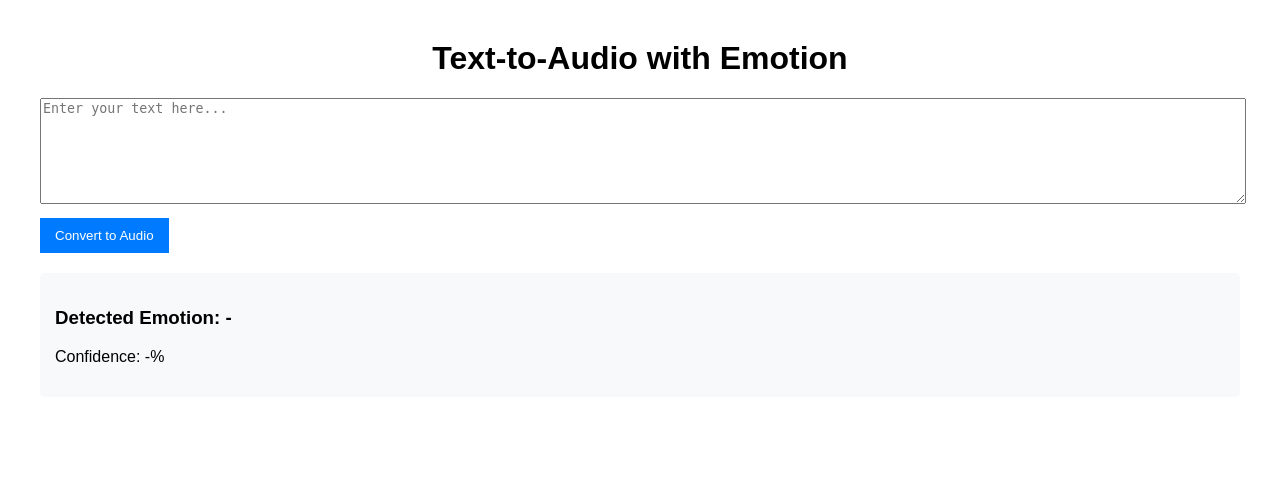
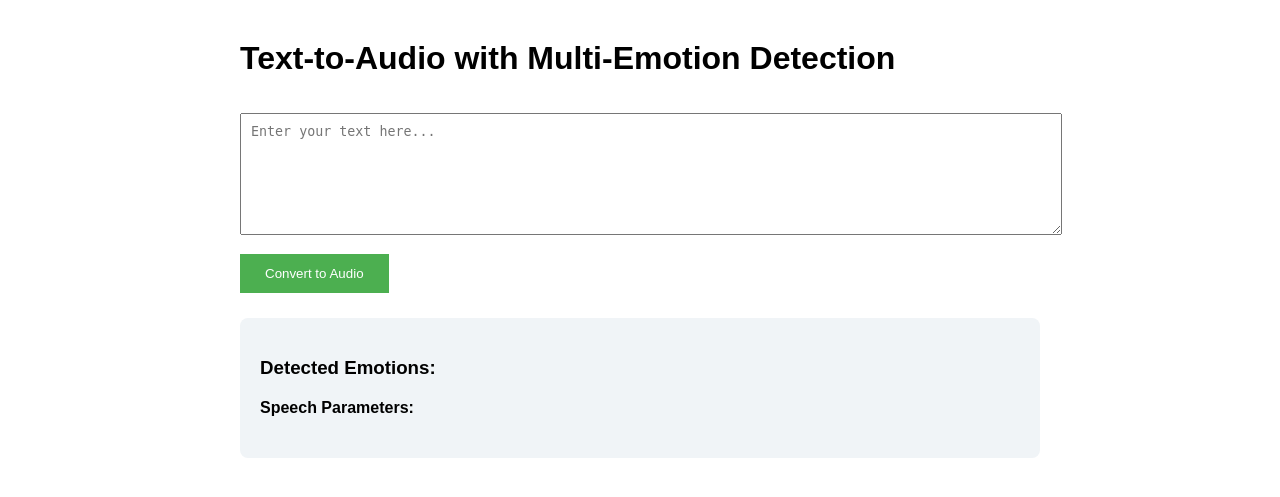
Before and after one commit to Prasad-Dalvi/Samvadini-ASEP2_2024-25, a Flask app: page / in a window 1280 px wide. Shown: the top 497 px of the page. Run offline with Flask 3, Linux system fonts and the light colour scheme; parts of the project's set-up code (start-up, migrations or seed data) failed here and were passed over.

Commit message:
g11 update-1

```diff
--- a/g11/app.py
+++ b/g11/app.py
@@ -1,61 +1,76 @@
+# app.py
 from flask import Flask, request, jsonify, render_template
 import pyttsx3
 from emotion_detection import detect_emotion
 
-# Initialize Flask app
 app = Flask(__name__)
 
-# Home route - serves HTML form
+# Emotion to speech parameters mapping
+EMOTION_PARAMS = {
+    "joy": {"rate": 160, "volume": 1.0, "pitch": 120},
+    "sadness": {"rate": 90, "volume": 0.7, "pitch": 80},
+    "anger": {"rate": 200, "volume": 1.0, "pitch": 150},
+    "fear": {"rate": 110, "volume": 0.6, "pitch": 90},
+    "surprise": {"rate": 180, "volume": 0.9, "pitch": 130},
+    "love": {"rate": 140, "volume": 0.95, "pitch": 110},
+    "neutral": {"rate": 125, "volume": 0.85, "pitch": 100}
+}
+
 @app.route('/')
 def home():
     return render_template('index.html')
 
-# Text-to-audio conversion endpoint
 @app.route('/text-to-audio', methods=['POST'])
 def text_to_audio():
     try:
-        # Get and validate input text
         text = request.form['text'].strip()
         if not text:
             return jsonify({'error': 'No text provided'}), 400
 
-        # Detect emotion
-        emotion_data = detect_emotion(text)
-        emotion = emotion_data['emotion']
-        confidence = emotion_data['confidence']
+        emotions = detect_emotion(text)
 
-        # Convert text to speech with emotion-adjusted settings
+        # Calculate weighted speech parameters
+        total_weight = sum(e["confidence"] for e in emotions)
+        speech_params = {
+            "rate": 0,
+            "volume": 0,
+            "pitch": 0
+        }
+
+        for emotion in emotions:
+            weight = emotion["confidence"] / total_weight
+            params = EMOTION_PARAMS.get(
+                emotion["emotion"],
+                EMOTION_PARAMS["neutral"]
+            )
+            for key in speech_params:
+                speech_params[key] += params[key] * weight
+
+        # Generate speech with adjusted parameters
         engine = pyttsx3.init()
+        engine.setProperty('rate', int(speech_params["rate"]))
+        engine.setProperty('volume', speech_params["volume"])
 
-        # Adjust speech parameters based on emotion
-        if emotion == 'happy':
-            engine.setProperty('rate', 150)  # Faster speech for happiness
-            engine.setProperty('volume', 1.0)
-        elif emotion == 'sad':
-            engine.setProperty('rate', 100)  # Slower speech for sadness
-            engine.setProperty('volume', 0.8)
-        else:  # neutral/other
-            engine.setProperty('rate', 125)
-            engine.setProperty('volume', 0.9)
+        try:  # Pitch setting might not be available on all systems
+            engine.setProperty('pitch', int(speech_params["pitch"]))
+        except:
+            pass
 
         engine.say(text)
         engine.runAndWait()
 
-        # Return results
         return jsonify({
-            'status': 'success',
-            'message': f'Converted to audio with {emotion} emotion',
-            'emotion': emotion,
-            'confidence': float(confidence),
-            'text_length': len(text)
+            "status": "success",
+            "emotions": emotions,
+            "speech_params": speech_params,
+            "text_length": len(text)
         })
 
     except Exception as e:
         return jsonify({
-            'status': 'error',
-            'message': str(e)
+            "status": "error",
+            "message": str(e)
         }), 500
 
-# Run the application
 if __name__ == '__main__':
     app.run(debug=True, port=5000)
--- a/g11/templates/index.html
+++ b/g11/templates/index.html
@@ -1,24 +1,31 @@
+<!-- templates/index.html -->
 <!DOCTYPE html>
 <html>
 <head>
-    <title>Text-to-Audio Converter</title>
+    <title>Enhanced Text-to-Audio Converter</title>
     <style>
         body { font-family: Arial, sans-serif; margin: 40px; }
-        textarea { width: 100%; height: 100px; margin-bottom: 10px; }
-        button { padding: 10px 15px; background: #007bff; color: white; border: none; }
-        .result { margin-top: 20px; padding: 15px; background: #f8f9fa; border-radius: 5px; }
+        .container { max-width: 800px; margin: 0 auto; }
+        textarea { width: 100%; height: 100px; margin: 15px 0; padding: 10px; }
+        button { padding: 12px 25px; background: #4CAF50; color: white; border: none; cursor: pointer; }
+        .result { margin-top: 25px; padding: 20px; background: #f0f4f7; border-radius: 8px; }
+        .emotion-item { margin: 8px 0; padding: 8px; background: white; border-radius: 4px; }
     </style>
 </head>
 <body>
-    <h1 align="center">Text-to-Audio with Emotion</h1>
-    <form id="audioForm">
-        <textarea name="text" placeholder="Enter your text here..."></textarea><br>
-        <button type="submit">Convert to Audio</button>
-    </form>
+    <div class="container">
+        <h1>Text-to-Audio with Multi-Emotion Detection</h1>
+        <form id="audioForm">
+            <textarea name="text" placeholder="Enter your text here..." required></textarea>
+            <button type="submit">Convert to Audio</button>
+        </form>
 
-    <div class="result">
-        <h3>Detected Emotion: <span id="emotion">-</span></h3>
-        <p>Confidence: <span id="confidence">-</span>%</p>
+        <div class="result">
+            <h3>Detected Emotions:</h3>
+            <div id="emotionsContainer"></div>
+            <h4 style="margin-top: 20px;">Speech Parameters:</h4>
+            <div id="paramsContainer"></div>
+        </div>
     </div>
 
     <script>
@@ -33,14 +40,26 @@
                 });
 
                 const data = await response.json();
-                document.getElementById('emotion').textContent = data.emotion || '-';
-                document.getElementById('confidence').textContent =
-                    data.confidence ? Math.round(data.confidence * 100) : '-';
 
-                // Display the full message
-                alert(data.message);
+                // Display emotions
+                const emotionsHTML = data.emotions.map(e => `
+                    <div class="emotion-item">
+                        ${e.emotion}: ${Math.round(e.confidence * 100)}%
+                    </div>
+                `).join('');
+                document.getElementById('emotionsContainer').innerHTML = emotionsHTML;
+
+                // Display speech parameters
+                const params = data.speech_params;
+                document.getElementById('paramsContainer').innerHTML = `
+                    Rate: ${Math.round(params.rate)} wpm<br>
+                    Volume: ${Math.round(params.volume * 100)}%<br>
+                    Pitch: ${Math.round(params.pitch)}%
+                `;
+
             } catch (error) {
                 console.error('Error:', error);
+                alert('Conversion failed. Please try again.');
             }
         });
     </script>
```
Also changed, not shown: g11/emotion_detection.py (+26 -15 lines).
